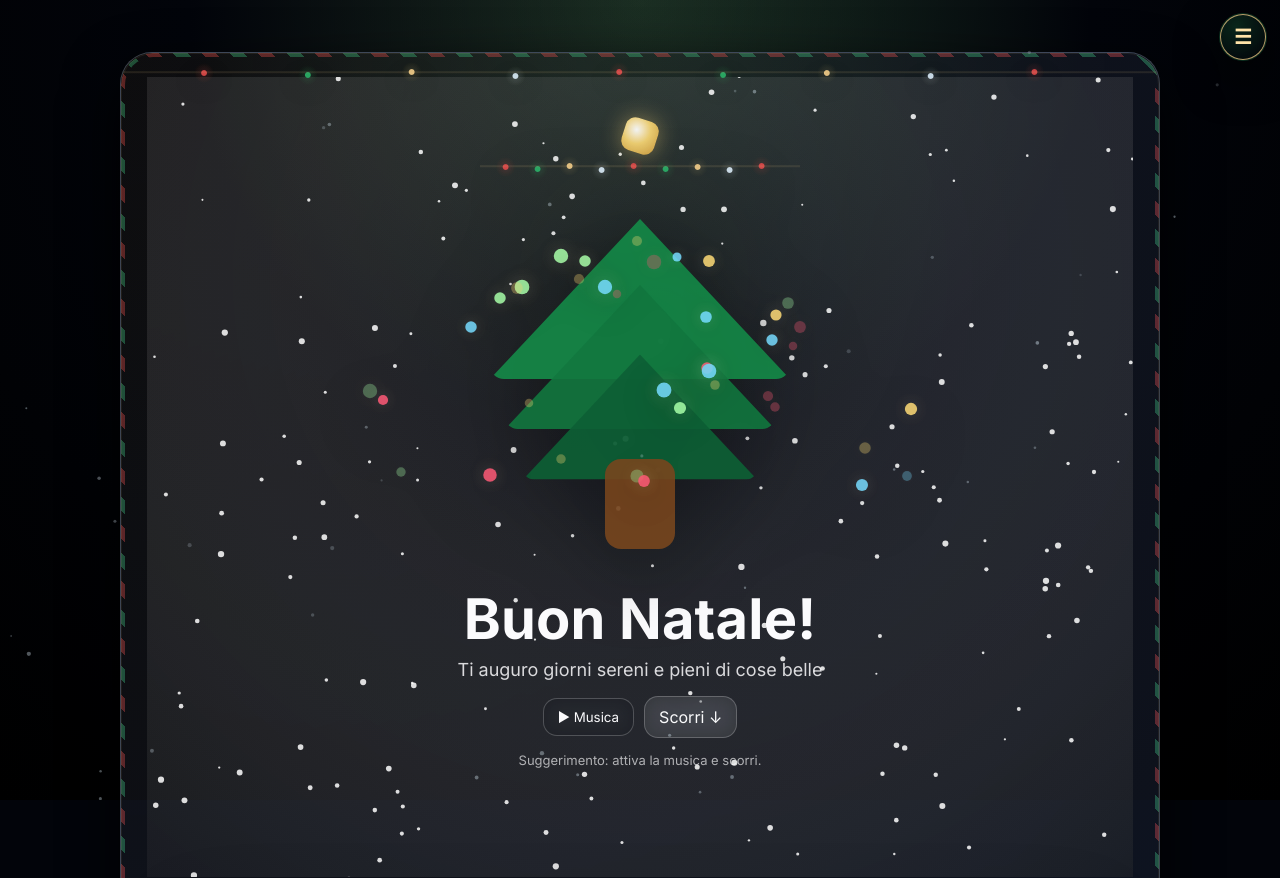
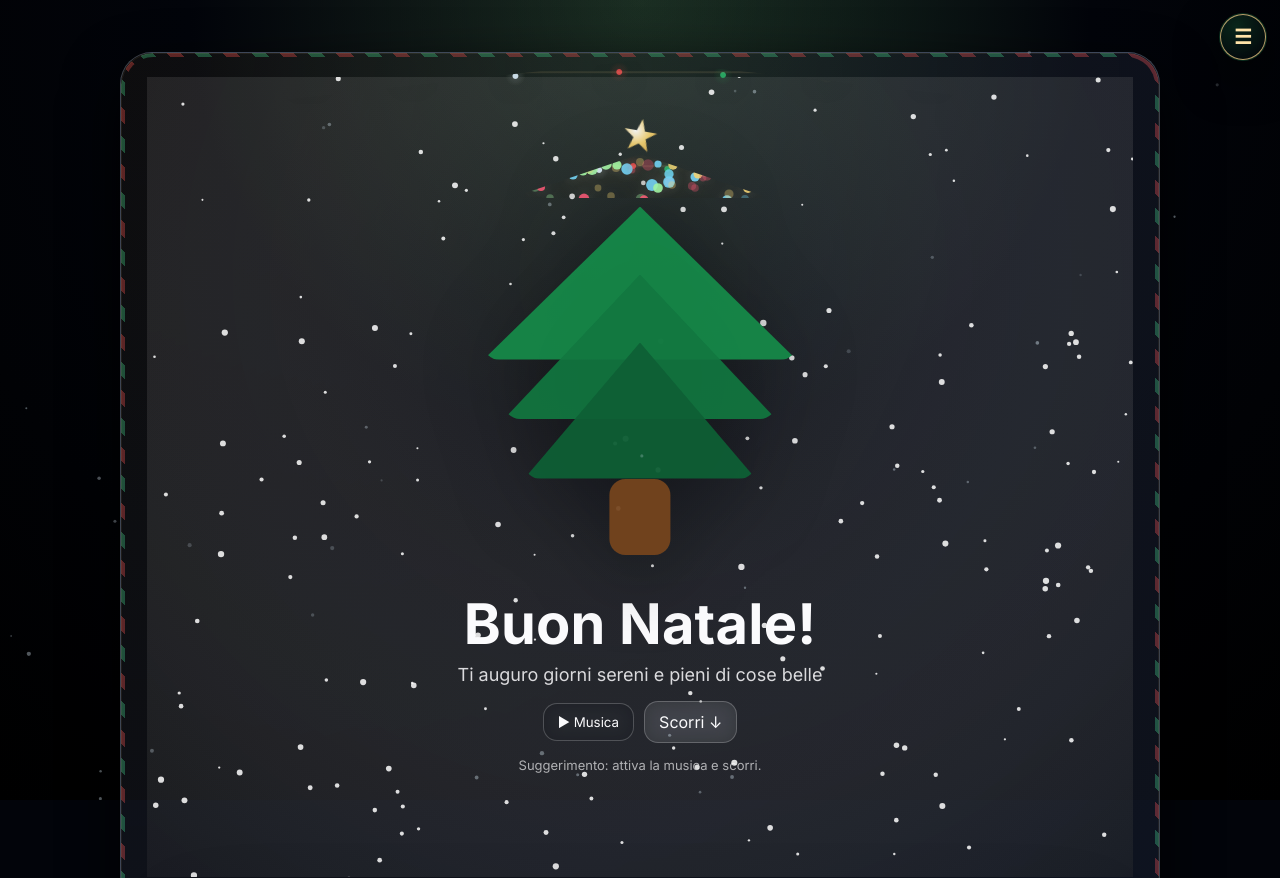
Before and after one commit to Blu-Neon/banca-web, a Flask app: template templates/xmas_card.html in a window 1280 px wide. Shown: the top 878 px of the page. Run offline with Flask 3, Linux system fonts and the light colour scheme; the template is opened without the code that fills it, so the values that code supplies are empty.

Commit message:
Carta Natale

```diff
--- a/static/xmas/xmas_card.css
+++ b/static/xmas/xmas_card.css
@@ -61,102 +59,120 @@
   -webkit-backdrop-filter: blur(10px);
   transition: transform 0.15s ease, background 0.15s ease, border-color 0.15s ease;
 }
+.xmas-btn:hover{ transform: translateY(-1px); }
+.xmas-btn:active{ transform: translateY(0); }
+.xmas-btn.ghost{ background: rgba(255,255,255,0.06); }
 
-.xmas-btn:hover { transform: translateY(-1px); }
-.xmas-btn:active { transform: translateY(0); }
-
-.xmas-btn.ghost {
-  background: rgba(255,255,255,0.06);
-}
-
-.xmas-hint {
+.xmas-hint{
   margin-top: 14px;
   opacity: 0.65;
   font-size: 13px;
 }
 
-/* Tree */
-.xmas-tree-wrap {
+/* ----------------- TREE (responsive, carino) ----------------- */
+.xmas-tree-wrap{
   display: grid;
   place-items: center;
   margin-top: 14px;
 }
 
-.xmas-tree {
+.xmas-tree{
   position: relative;
-  width: min(320px, 72vw);
-  height: min(420px, 74vw);
+  width: min(340px, 80vw);
+  aspect-ratio: 4 / 5;
+  height: auto;
   filter: drop-shadow(0 18px 40px rgba(0,0,0,0.35));
 }
 
-.xmas-layer {
+/* Nuova struttura: triangoli “scalabili” (niente border fissi) */
+.xmas-layer{
   position: absolute;
   left: 50%;
   transform: translateX(-50%);
-  width: 0;
-  height: 0;
-  border-left: 150px solid transparent;
-  border-right: 150px solid transparent;
-  border-bottom: 160px solid rgba(22, 140, 74, 0.9);
-  border-radius: 14px;
+  clip-path: polygon(50% 0%, 0% 100%, 100% 100%);
+  border-radius: 16px;
+  background: rgba(22, 140, 74, 0.92);
 }
 
-.xmas-layer.l1 { top: 72px; }
-.xmas-layer.l2 {
-  top: 130px;
-  transform: translateX(-50%) scale(0.9);
-  border-bottom-color: rgba(18, 120, 64, 0.9);
+.xmas-layer.l1{
+  top: 14%;
+  width: 92%;
+  height: 36%;
 }
-.xmas-layer.l3 {
-  top: 190px;
-  transform: translateX(-50%) scale(0.78);
-  border-bottom-color: rgba(14, 96, 54, 0.92);
+.xmas-layer.l2{
+  top: 30%;
+  width: 80%;
+  height: 34%;
+  background: rgba(18, 120, 64, 0.92);
+}
+.xmas-layer.l3{
+  top: 46%;
+  width: 68%;
+  height: 32%;
+  background: rgba(14, 96, 54, 0.94);
 }
 
-.xmas-trunk {
+.xmas-trunk{
   position: absolute;
   left: 50%;
-  bottom: 18px;
+  bottom: 4%;
   transform: translateX(-50%);
-  width: 70px;
-  height: 90px;
+  width: 18%;
+  height: 18%;
   border-radius: 16px;
-  background: rgba(120, 70, 30, 0.9);
+  background: rgba(120, 70, 30, 0.92);
 }
 
-.xmas-star {
+/* Stella vera (non “quadrato”) */
+.xmas-star{
   width: 34px;
   height: 34px;
   margin-bottom: -6px;
   background: radial-gradient(circle at 35% 35%, rgba(255,255,255,0.95), rgba(255,220,120,0.9) 45%, rgba(255,190,70,0.75));
-  border-radius: 10px;
+  clip-path: polygon(
+    50% 0%,
+    62% 35%,
+    98% 35%,
+    68% 57%,
+    79% 92%,
+    50% 72%,
+    21% 92%,
+    32% 57%,
+    2% 35%,
+    38% 35%
+  );
   box-shadow: 0 0 22px rgba(255, 215, 120, 0.45);
-  transform: rotate(18deg);
+  animation: starPulse 1.6s ease-in-out infinite;
+}
+@keyframes starPulse{
+  0%,100% { transform: rotate(10deg) scale(1); }
+  50% { transform: rotate(10deg) scale(1.08); }
 }
 
-.xmas-lights {
+/* Luci dentro al triangolo */
+.xmas-lights{
   position: absolute;
   inset: 0;
   pointer-events: none;
+  clip-path: polygon(50% 12%, 12% 88%, 88% 88%);
 }
 
-.light {
+.light{
   position: absolute;
-  width: 10px;
-  height: 10px;
-  border-radius: 99px;
+  width: 8px;
+  height: 8px;
+  border-radius: 999px;
   opacity: 0.95;
-  filter: blur(0.15px);
-  box-shadow: 0 0 14px rgba(255,255,255,0.14);
+  box-shadow: 0 0 10px rgba(255,255,255,0.12);
   transition: opacity 0.2s ease, transform 0.2s ease;
 }
 
-/* Letter */
-.xmas-letter {
+/* ----------------- LETTER ----------------- */
+.xmas-letter{
   padding: 34px 0 calc(52px + env(safe-area-inset-bottom));
 }
 
-.paper {
+.paper{
   width: min(900px, 92vw);
   margin: 0 auto;
   padding: 26px 18px 22px;
--- a/static/xmas/xmas_card.js
+++ b/static/xmas/xmas_card.js
@@ -1,9 +1,10 @@
 (function () {
   // ---- Snow (canvas) ----
   const canvas = document.getElementById("snow");
-  const ctx = canvas.getContext("2d");
+  const ctx = canvas?.getContext("2d");
+  if (!canvas || !ctx) return;
+
   const DPR = Math.min(2, window.devicePixelRatio || 1);
-
   let W = 0, H = 0;
   let flakes = [];
   let wind = 0;
@@ -29,14 +30,12 @@
   function step() {
     ctx.clearRect(0, 0, W, H);
 
-    // soft vignette so the snow reads better
     const g = ctx.createRadialGradient(W * 0.5, H * 0.25, 40, W * 0.5, H * 0.25, Math.max(W, H));
     g.addColorStop(0, "rgba(255,255,255,0.05)");
     g.addColorStop(1, "rgba(0,0,0,0.35)");
     ctx.fillStyle = g;
     ctx.fillRect(0, 0, W, H);
 
-    // snow
     ctx.fillStyle = "rgba(255,255,255,0.85)";
     wind += (Math.random() - 0.5) * 0.02;
     wind = Math.max(-0.35, Math.min(0.35, wind));
@@ -68,6 +67,7 @@
   ];
 
   function placeLights() {
+    if (!lightsEl) return;
     lightsEl.innerHTML = "";
     const count = 38;
 
@@ -76,20 +76,21 @@
       d.className = "light";
       d.style.background = lightColors[i % lightColors.length];
 
-      // positions roughly inside a tree silhouette (triangle-ish)
-      const y = 86 + Math.random() * 250;
-      const t = (y - 86) / 250; // 0 top, 1 bottom
-      const half = 22 + t * 105; // width expands toward bottom
+      // percentuali: mobile perfetto
+      const y = 18 + Math.random() * 68;
+      const t = (y - 18) / 68;
+      const half = 10 + t * 36;
       const x = 50 + (Math.random() * 2 - 1) * half;
 
       d.style.left = x + "%";
-      d.style.top = y + "px";
+      d.style.top = y + "%";
       d.style.transform = `scale(${0.9 + Math.random() * 0.6})`;
       lightsEl.appendChild(d);
     }
   }
 
   function twinkle() {
+    if (!lightsEl) return;
     const nodes = lightsEl.querySelectorAll(".light");
     nodes.forEach((n, idx) => {
       const on = Math.random() > 0.35;
@@ -104,8 +105,7 @@
   const btnMusic = document.getElementById("btnMusic");
 
   async function toggleMusic() {
-    if (!music) return;
-
+    if (!music || !btnMusic) return;
     try {
       if (music.paused) {
         await music.play();
@@ -114,30 +114,47 @@
         music.pause();
         btnMusic.textContent = "▶︎ Musica";
       }
-    } catch (e) {
-      // iOS might block if not a user gesture; button click is a gesture, so usually OK.
+    } catch {
       btnMusic.textContent = "▶︎ Musica";
     }
   }
 
   btnMusic?.addEventListener("click", toggleMusic);
 
-  // ---- Gallery (protected assets) ----
+  // ---- Gallery ----
   const photo = document.getElementById("photo");
   const counter = document.getElementById("counter");
   const prev = document.getElementById("prev");
   const next = document.getElementById("next");
+  const frame = photo?.closest(".frame");
 
-  // Keep it simple: rename your files to foto1.jpg ... foto18.jpg (lowercase).
-  // If you have .JPG, rename them or adjust the list here.
-  const photos = Array.from({ length: 18 }, (_, i) => `foto${i + 1}.jpg`);
+  const total = 18;
   let idx = 0;
 
+  function candidatesFor(n) {
+    const base = `foto${n}`;
+    return [`${base}.jpg`, `${base}.JPG`, `${base}.jpeg`, `${base}.JPEG`];
+  }
+
+  function setFrameBg(url) {
+    if (frame) frame.style.setProperty("--bg", `url("${url}")`);
+  }
+
+  function loadWithFallback(list) {
+    if (!photo || list.length === 0) return;
+
+    const name = list[0];
+    const url = `/xmas-asset/${encodeURIComponent(name)}`;
+
+    setFrameBg(url);
+    photo.onerror = () => loadWithFallback(list.slice(1));
+    photo.src = url;
+  }
+
   function setPhoto(i) {
-    idx = (i + photos.length) % photos.length;
-    const name = photos[idx];
-    if (photo) photo.src = `/xmas-asset/${encodeURIComponent(name)}`;
-    if (counter) counter.textContent = `${idx + 1} / ${photos.length}`;
+    idx = (i + total) % total;
+    if (counter) counter.textContent = `${idx + 1} / ${total}`;
+    loadWithFallback(candidatesFor(idx + 1));
   }
 
   prev?.addEventListener("click", () => setPhoto(idx - 1));
```
Also changed, not shown: other parts of static/xmas/xmas_card.css (+44 -53 lines).
